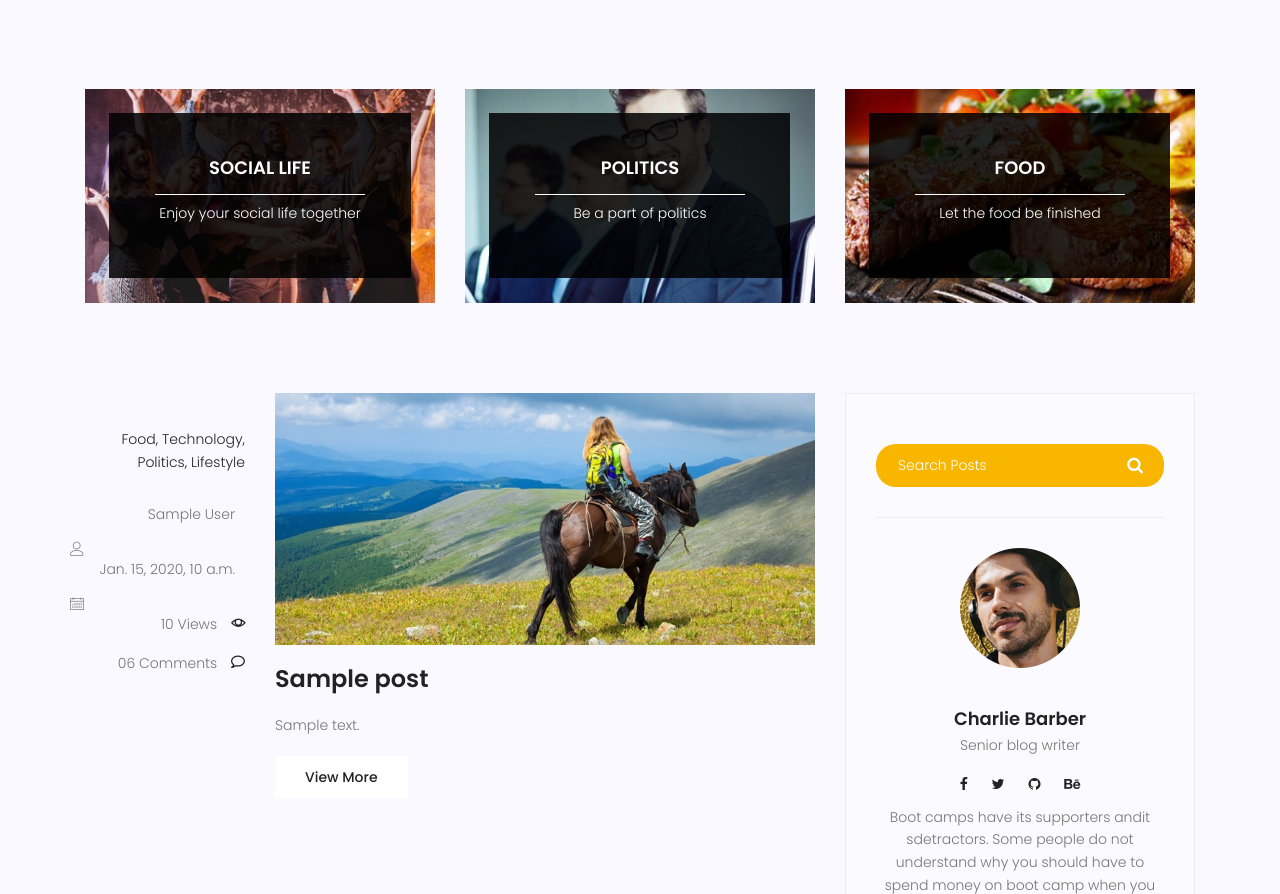
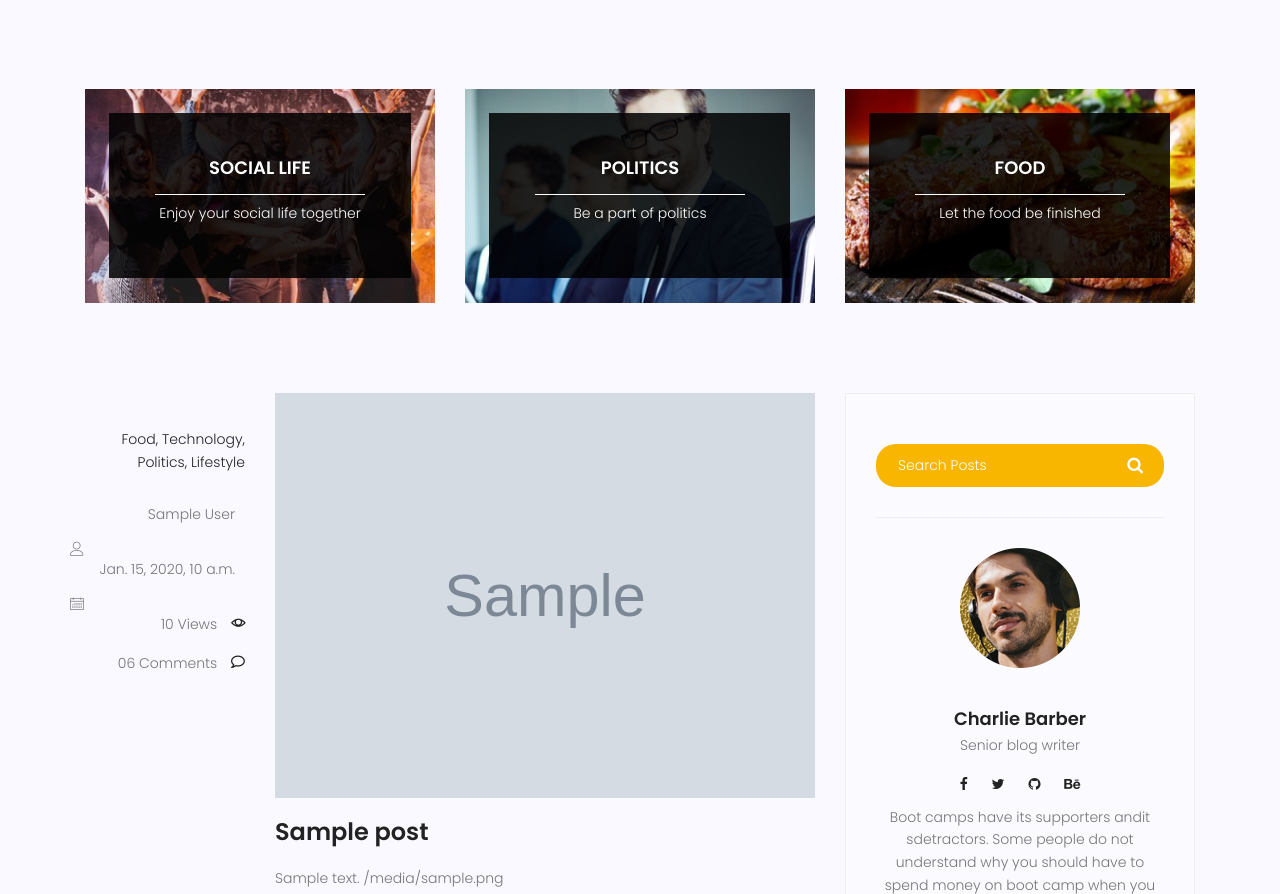
Before and after one commit to r-absnezhad/Mysite, a Django app: page /blog/ in a window 1280 px wide. Shown: the part 689-1583 px from the top of the page. Run offline with Django 3.2, Linux system fonts and the light colour scheme; tables that the repository leaves empty hold one stand-in row (values such as "Sample post"); grey boxes marked "Sample" are stand-in pictures; some libraries are stand-ins or nearby versions.

Commit message:
imageField in Post and templates

```diff
--- a/blog/models.py
+++ b/blog/models.py
@@ -2,7 +2,7 @@ from django.db import models
 from django.contrib.auth.models import User
 # Create your models here.
 class Post(models.Model):
-    # The name of the postimage
+    image = models.ImageField(upload_to='blog/',default='blog/default.jpg')
     author = models.ForeignKey(User,on_delete=models.SET_NULL,null=True)
     title= models.CharField(max_length=255)
     content= models.TextField()
--- a/requirements.txt
+++ b/requirements.txt
@@ -3,3 +3,4 @@ Django>3.2,<3.3
 pytz==2024.1
 sqlparse==0.5.0
 typing_extensions==4.11.0
+pillow
--- a/templates/blog/blog-home.html
+++ b/templates/blog/blog-home.html
@@ -104,11 +104,12 @@
 								</div>
 								<div class="col-lg-9 col-md-9 ">
 									<div class="feature-img">
-										<img class="img-fluid" src="{% static 'img/blog/feature-img1.jpg' %}" alt="">
+										<img class="img-fluid" src="{{post.image.url}}" alt="">
 									</div>
 									<a class="posts-title" href="/blog/{{post.id}}"><h3>{{post.title}}</h3></a>
 									<p class="excert">
 										{{post.content}}
+										{{post.image.url}}
 									</p>
 									<a href="#" class="primary-btn">View More</a>
 								</div>
```
Also changed, not shown: blog/migrations/0004_post_image.py (added), media/blog/blog-home-banner.jpg (added), media/blog/blog-home-banner_V858xWc.jpg (added), media/blog/default.jpg (added), media/blog/default_2I7bgTX.jpg (added), media/blog/default_664ggoE.jpg (added), media/blog/feature-img2.jpg (added), media/blog/feature-img2_SMOhie2.jpg (added).
